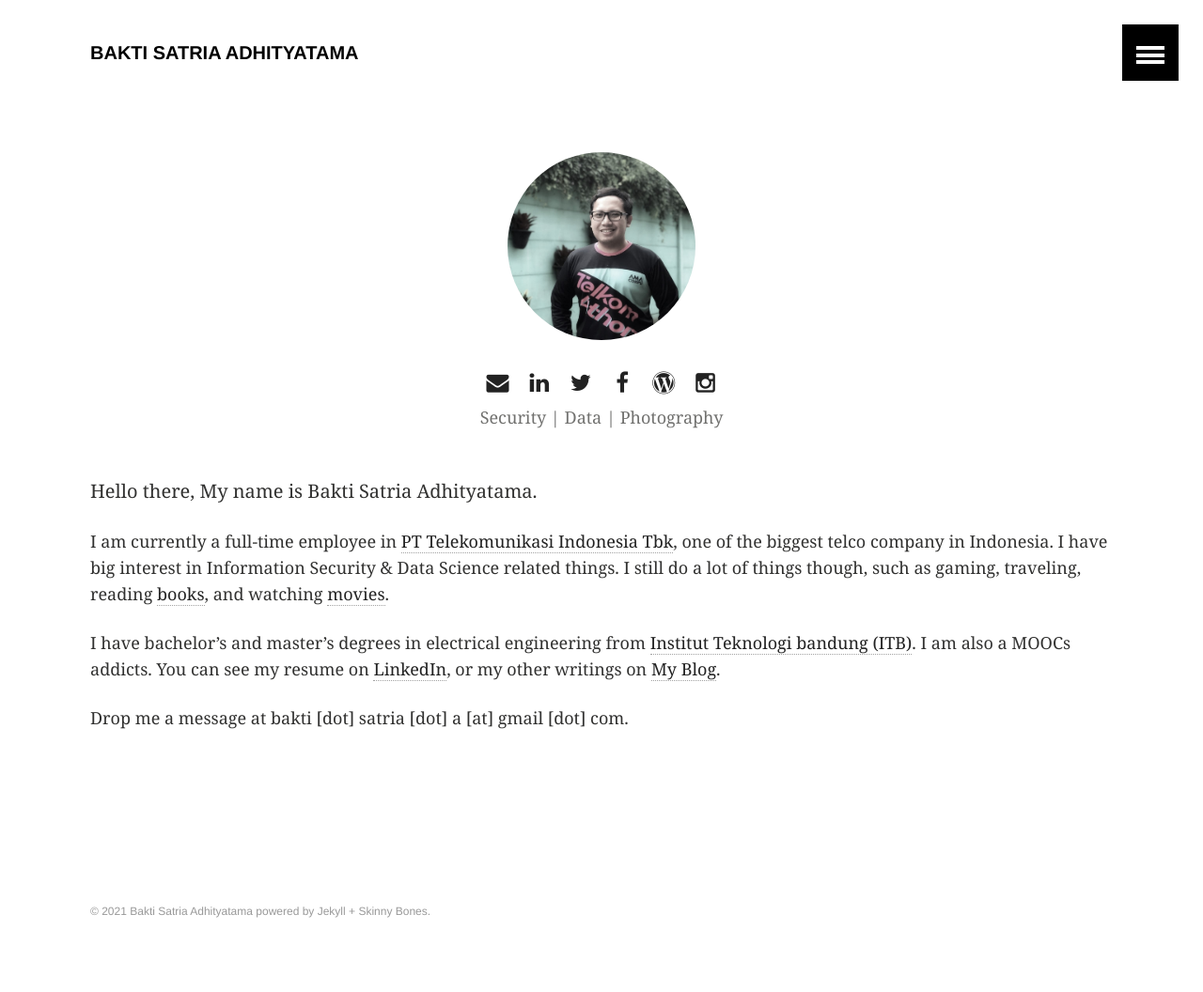
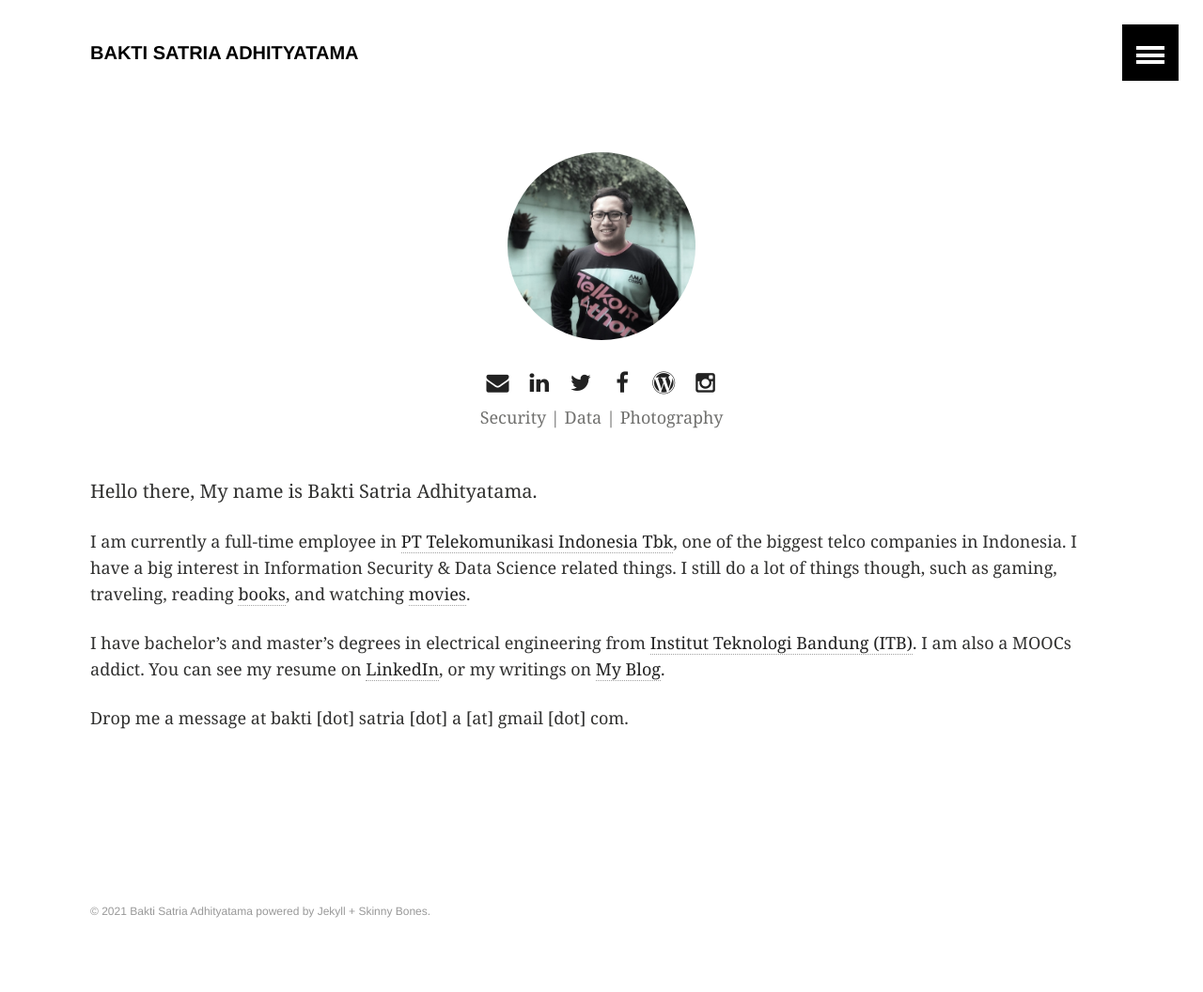
Before and after one commit to baktistr/baktistr.github.io, a Jekyll site: the page built from index.md, in a window 1280 px wide. Shown: the whole page at 94% size. Built offline with Jekyll 4.4.1, drawn with Linux system fonts in a browser that asks for light colours.

Commit message:
grammar nazi

```diff
--- a/index.md
+++ b/index.md
@@ -6,8 +6,8 @@ title: ""
 
 Hello there, My name is Bakti Satria Adhityatama.
 
-I am currently a full-time employee in [PT Telekomunikasi Indonesia Tbk](https://telkom.co.id), one of the biggest telco company in Indonesia. I have big interest in Information Security & Data Science related things. I still do a lot of things though, such as gaming, traveling, reading [books](https://www.goodreads.com/user/show/58661312-bakti-satria), and watching [movies](https://app7.letterboxd.com/baktistr/).
+I am currently a full-time employee in [PT Telekomunikasi Indonesia Tbk](https://telkom.co.id), one of the biggest telco companies in Indonesia. I have a big interest in Information Security & Data Science related things. I still do a lot of things though, such as gaming, traveling, reading [books](https://www.goodreads.com/user/show/58661312-bakti-satria), and watching [movies](https://app7.letterboxd.com/baktistr/).
 
-I have bachelor’s and master’s degrees in electrical engineering from [Institut Teknologi bandung (ITB)](https://itb.ac.id). I am also a MOOCs addicts. You can see my resume on [LinkedIn](https://www.linkedin.com/in/baktistr), or my other writings on [My Blog](https://baktisatria.com).
+I have bachelor’s and master’s degrees in electrical engineering from [Institut Teknologi Bandung (ITB)](https://itb.ac.id). I am also a MOOCs addict. You can see my resume on [LinkedIn](https://www.linkedin.com/in/baktistr), or my writings on [My Blog](https://baktisatria.com).
 
 Drop me a message at bakti [dot] satria [dot] a [at] gmail [dot] com.
```
